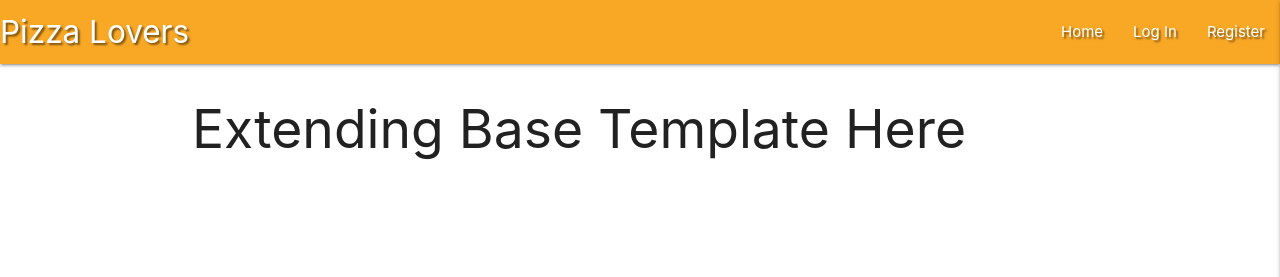
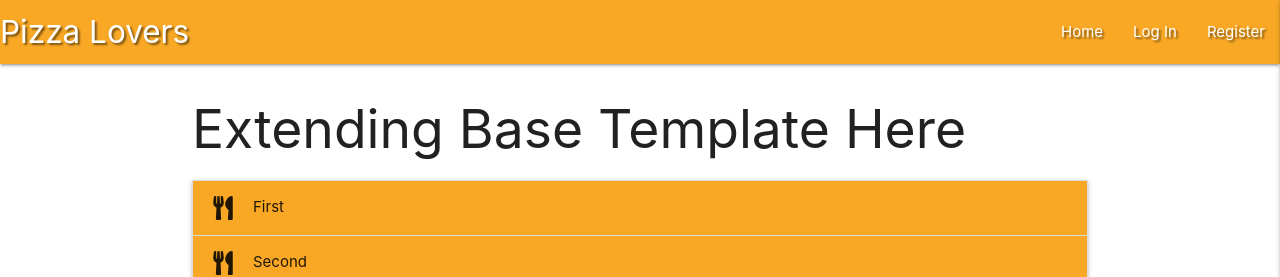
Before and after one commit to Code-Institute-Submissions/MomciloDordevic-MS3, a Flask app: page / in a window 1280 px wide. Shown: the top 277 px of the page. Run offline with Flask 2, Linux system fonts and the light colour scheme; data that the repository does not hold is empty; some libraries are stand-ins or nearby versions.

Commit message:
added callapsible element to pizzas.html and added script

```diff
--- a/static/js/script.js
+++ b/static/js/script.js
@@ -1,4 +1,5 @@
 $(document).ready(function(){
     $(".sidenav").sidenav({edge: "right"});
     $('.carousel').carousel();
+    $('.collapsible').collapsible();
   });
--- a/templates/pizzas.html
+++ b/templates/pizzas.html
@@ -9,6 +9,21 @@
         {{ pizza.ingredients }}<br>
     {% endfor %}
 
+    <ul class="collapsible">
+        <li>
+          <div class="collapsible-header yellow darken-3"><i class="fas fa-utensils"></i>First</div>
+          <div class="collapsible-body"><span>Lorem ipsum dolor sit amet.</span></div>
+        </li>
+        <li>
+          <div class="collapsible-header yellow darken-3"><i class="fas fa-utensils"></i>Second</div>
+          <div class="collapsible-body"><span>Lorem ipsum dolor sit amet.</span></div>
+        </li>
+        <li>
+          <div class="collapsible-header yellow darken-3"><i class="fas fa-utensils"></i>Third</div>
+          <div class="collapsible-body"><span>Lorem ipsum dolor sit amet.</span></div>
+        </li>
+      </ul>
+
     <div class="carousel">
         <a class="carousel-item" href="#one!"><img src="https://lorempixel.com/250/250/nature/1"></a>
         <a class="carousel-item" href="#two!"><img src="https://lorempixel.com/250/250/nature/2"></a>
```
